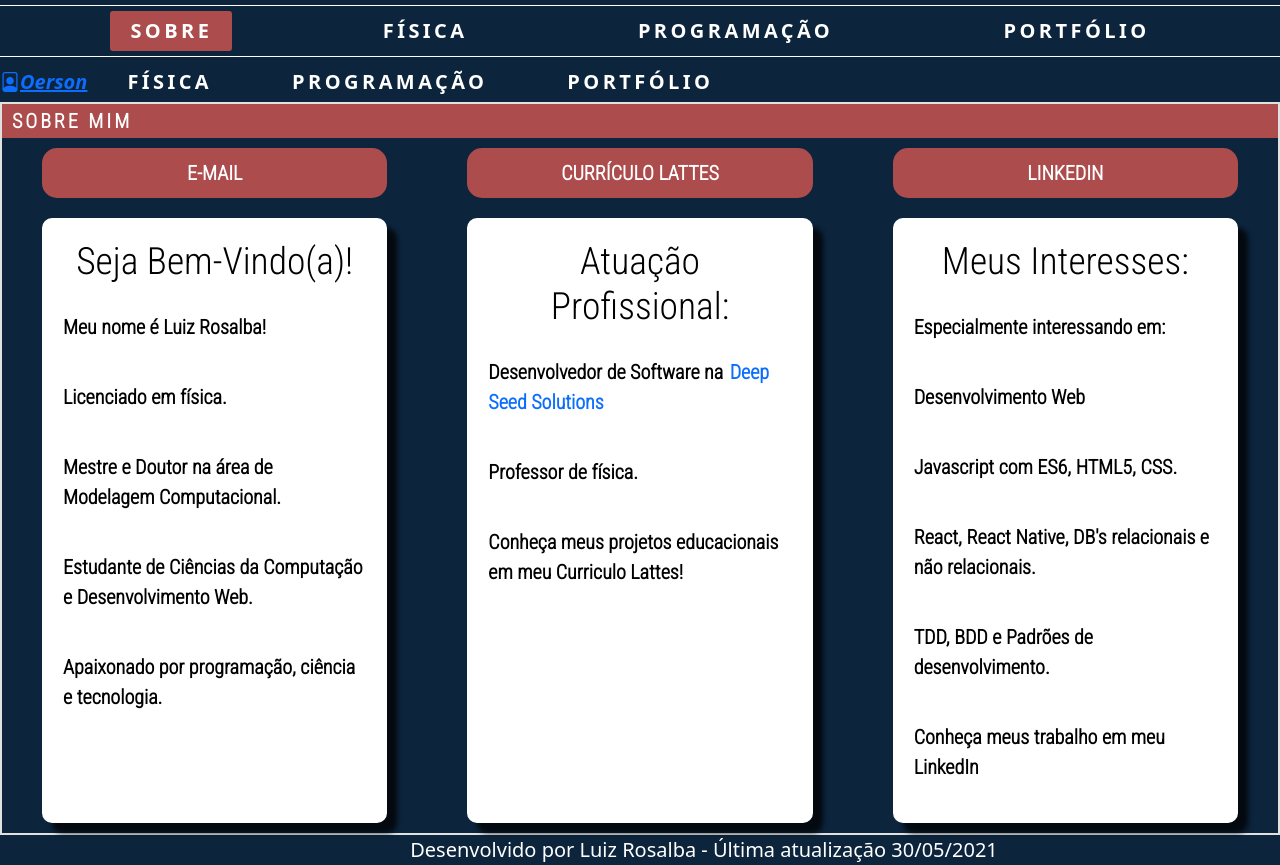
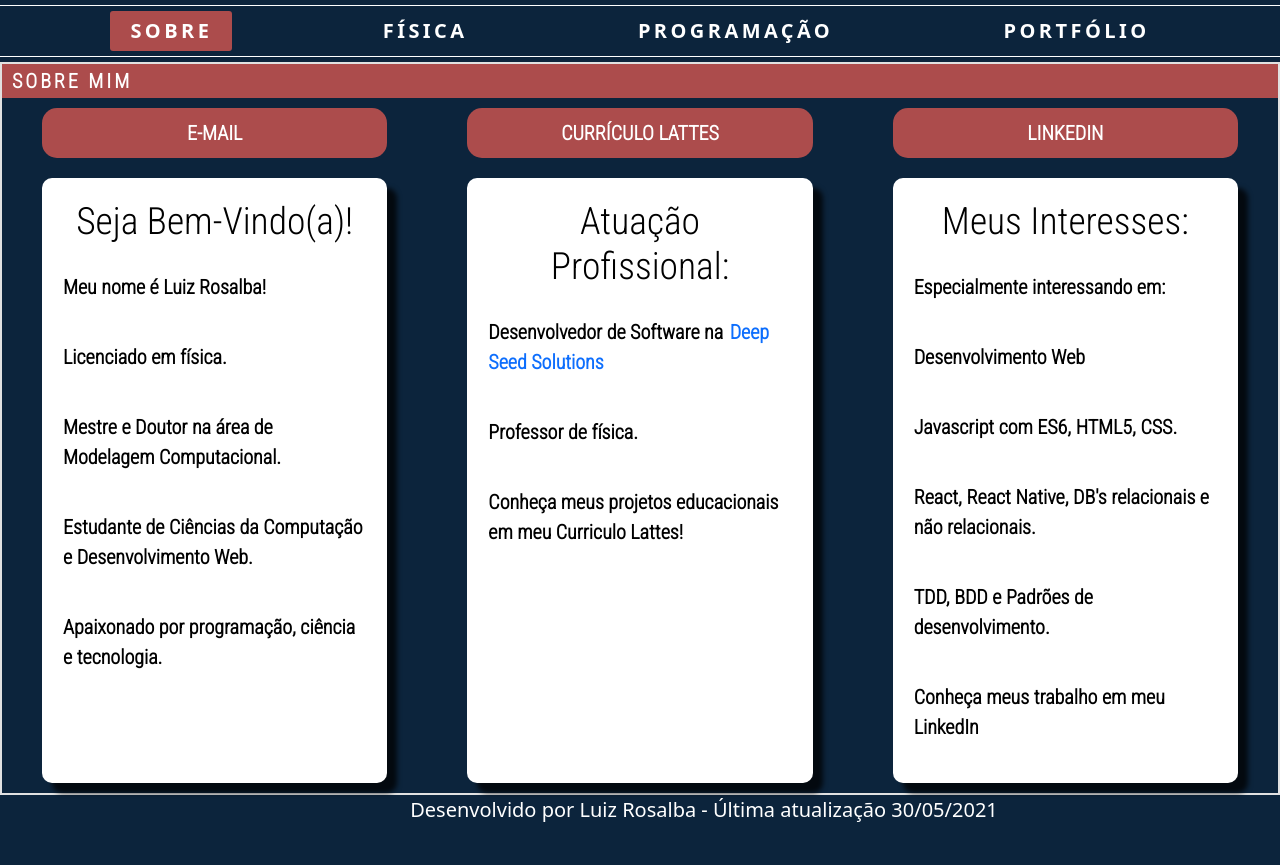
Before and after one commit to luizrosalba/react_hp, a React (Create React App) app: page / in a window 1280 px wide. After the commit the page ends 825 px from the top, so only its background shows below. Built offline with nearby package versions, Linux system fonts and the light colour scheme.

Commit message:
Adicionando icones header

```diff
--- a/public/index.html
+++ b/public/index.html
@@ -7,6 +7,7 @@
     <link rel="stylesheet" href="https://www.w3schools.com/w3css/4/w3.css" />
     <link rel='stylesheet' href='https://fonts.googleapis.com/css?family=Roboto' />
     <link rel="stylesheet" href="https://cdnjs.cloudflare.com/ajax/libs/font-awesome/4.7.0/css/font-awesome.min.css" />
+    <link rel="stylesheet" href="https://cdn.jsdelivr.net/npm/bootstrap-icons@1.5.0/font/bootstrap-icons.css">
     <style>
       html,body,h1,h2,h3,h4,h5,h6 {font-family: "Roboto", sans-serif}
     </style>
--- a/src/common/template/header.js
+++ b/src/common/template/header.js
@@ -2,7 +2,6 @@ import React, { useState } from "react";
 import { Link } from 'react-router-dom'
 
 import * as S from "./styled";
-import * as Icon from 'bootstrap-icons';
 
 
 const Header = () => {
@@ -56,23 +55,23 @@ const Header = () => {
         <Link
           to="/"
         >
-        <i class="bi bi-file-person">Oerson</i>
+        <i class="bi bi-file-person"></i>
         </Link>
         <Link
           to="/fisica"
         >
-        {RenderButtonSelected("Física",1)}
+        <i class="bi bi-book"></i>
         </Link>
         <Link
           to="/programacao"
         >
-          {RenderButtonSelected("Programação", 2)}
+          <i class="bi bi-code-slash"></i>
         </Link>
 
         <Link
           to="/portfolio"
         >
-        {RenderButtonSelected("Portfólio", 3)}
+         <i class="bi bi-briefcase"></i>
         </Link>
       </S.wrapperHeaderSmall>
     );
--- a/src/common/template/styled.js
+++ b/src/common/template/styled.js
@@ -17,19 +17,25 @@ export const wrapperHeaderBig = styled.div`
 }
 `
 export const wrapperHeaderSmall = styled.div`
+  display:none;
   @media(max-width: 800px) {
-    display: grid;
-    background-color: gray;
+    font-size: 32px;
+    display: flex;
+    flex-direction: row;
+    justify-content: space-evenly;
+    background-color: black;
     position: fixed;
     bottom: 0;
     width: 100vw;
     z-index: 100;
     margin: 5px 0px 0px 0px;
+    i {
+     color: white;
+    }
   }
+
 }
 `
-
-
 export const Button = styled.button`
   background: transparent;
   border-radius: 3px;
```
